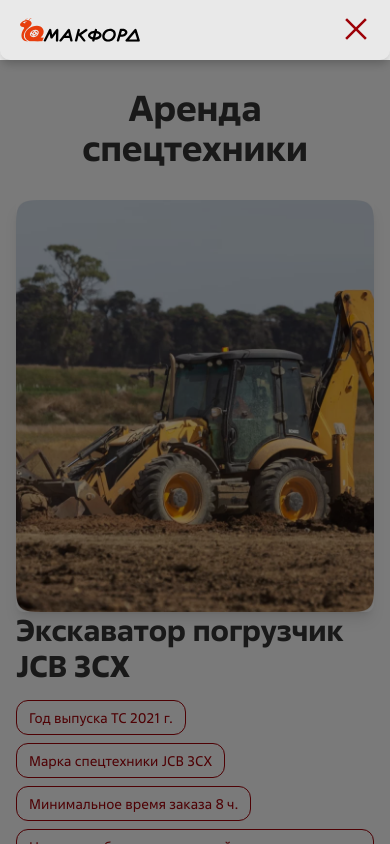
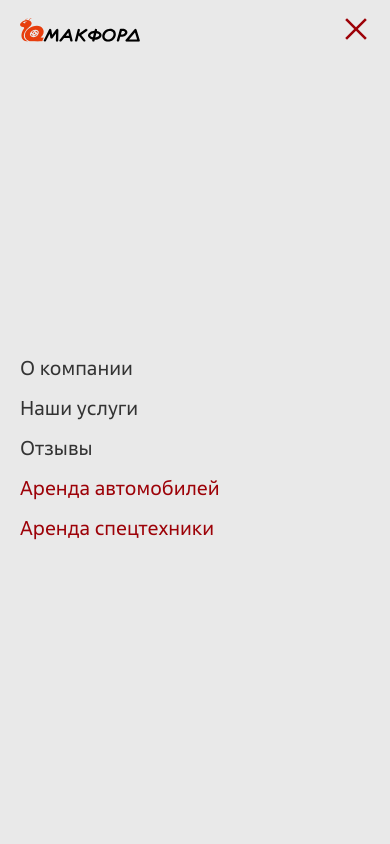
Before and after one commit to raskolnikOFF27/umac-ford, a React (Create React App) app: page /umac-ford/special-equipment-rentals in a window 390 px wide. Both pictures are taken after a click on the element 356 px from the left and 30 px from the top of the page. Shown: the top 844 px of the page. Built offline with nearby package versions, Linux system fonts and the light colour scheme.

Commit message:
big patch with many changes, working version

```diff
--- a/src/components/Footer/Footer.jsx
+++ b/src/components/Footer/Footer.jsx
@@ -1,6 +1,7 @@
 // src/components/Footer/Footer.jsx
 import React, { forwardRef } from "react";
 import { Layout } from "antd";
+import { Link } from "react-router-dom"; // Импортируем Link для якорных ссылок
 import styles from "./Footer.module.scss";
 import vkIcon from "../../assets/icons/vk-icon.svg";
 import telegramIcon from "../../assets/icons/telegram-icon.svg";
@@ -10,13 +11,19 @@
 
 const Footer = forwardRef(({ className = "", isVisible }, ref) => {
   return (
-    <AntFooter ref={ref} className={`${styles.footer} ${className} `}>
+    <AntFooter ref={ref} className={`${styles.footer} ${className}`}>
       <div className={styles.footerContent}>
         <div className={styles.footerLinks}>
-          <a href="/services">Услуги</a>
-          <a href="/about">О нас</a>
-          <a href="/contact-form">Запись</a>
-          <a href="/contacts">Контакты</a>
+          <Link to="/#about">О компании</Link>{" "}
+          {/* Прокрутка к разделу 'about' */}
+          <Link to="/#services">Наши услуги</Link>{" "}
+          {/* Прокрутка к разделу 'services' */}
+          <Link to="/#reviews">Отзывы</Link>{" "}
+          {/* Прокрутка к разделу 'reviews' */}
+          <Link to="/rentals">Аренда автомобилей</Link>{" "}
+          {/* Переход на страницу аренды автомобилей */}
+          <Link to="/special-equipment-rentals">Аренда спецтехники</Link>{" "}
+          {/* Переход на страницу аренды спецтехники */}
         </div>
         <div className={styles.socialMedia}>
           <a target="_blank" rel="noreferrer" href="https://vk.com/umakford">
--- a/src/components/Header/Header.jsx
+++ b/src/components/Header/Header.jsx
@@ -1,5 +1,4 @@
-// src/components/Header/Header.jsx
-import React, { useState, forwardRef } from "react";
+import React, { useState, useEffect, forwardRef } from "react";
 import { Link, useLocation, useNavigate } from "react-router-dom";
 import styles from "./Header.module.scss";
 import logo from "../../assets/icons/logo.svg";
@@ -11,6 +10,19 @@
   const { scrollTo } = useScroll();
   const location = useLocation();
   const navigate = useNavigate();
+
+  // Блокируем/разблокируем прокрутку при открытии/закрытии меню
+  useEffect(() => {
+    if (isMenuOpen) {
+      document.body.style.overflow = "hidden"; // Блокируем прокрутку
+    } else {
+      document.body.style.overflow = ""; // Восстанавливаем прокрутку
+    }
+
+    return () => {
+      document.body.style.overflow = ""; // Убираем блокировку при размонтировании компонента
+    };
+  }, [isMenuOpen]);
 
   const toggleMenu = () => {
     setIsMenuOpen(!isMenuOpen);
@@ -107,7 +119,52 @@
         </div>
       </header>
       {isMenuOpen && (
-        <div className={styles.navOverlay} onClick={closeMenu}></div>
+        <div className={styles.navOverlay} onClick={closeMenu}>
+          <ul className={styles.nav_overlay_list}>
+            <li>
+              <button
+                className={styles.nav_overlay_link}
+                onClick={() => handleScroll("about")}
+              >
+                О компании
+              </button>
+            </li>
+            <li>
+              <button
+                className={styles.nav_overlay_link}
+                onClick={() => handleScroll("services")}
+              >
+                Наши услуги
+              </button>
+            </li>
+            <li>
+              <button
+                className={styles.nav_overlay_link}
+                onClick={() => handleScroll("reviews")}
+              >
+                Отзывы
+              </button>
+            </li>
+            <li>
+              <Link
+                to="/rentals"
+                className={styles.nav_overlay_link}
+                onClick={closeMenu}
+              >
+                Аренда автомобилей
+              </Link>
+            </li>
+            <li>
+              <Link
+                to="/special-equipment-rentals"
+                className={styles.nav_overlay_link}
+                onClick={closeMenu}
+              >
+                Аренда спецтехники
+              </Link>
+            </li>
+          </ul>
+        </div>
       )}
     </>
   );
--- a/src/components/Header/Header.module.scss
+++ b/src/components/Header/Header.module.scss
@@ -85,6 +85,23 @@
   }
 }
 
+.nav_overlay_list {
+  display: flex;
+  flex-direction: column;
+  align-items: flex-start;
+  padding: 0 20px;
+  height: 100%;
+  justify-content: center;
+  gap: 10px;
+
+  li {
+    font-size: 20px;
+  }
+
+  .nav_overlay_link {
+  }
+}
+
 /* Мобильные стили */
 @media (max-width: 768px) {
   .header {
@@ -149,11 +166,11 @@
   /* Затемнение фона при открытом меню */
   .navOverlay {
     position: fixed;
-    top: 60px;
+    top: 51px;
     left: 0;
     width: 100%;
-    height: calc(100% - 60px);
-    background-color: rgba(0, 0, 0, 0.5);
-    z-index: 998;
+    height: calc(100% - 51px);
+    background-color: #e9e9e9;
+    z-index: 10000;
   }
 }
--- a/src/pages/CarRentalPage/CarRentalPage.jsx
+++ b/src/pages/CarRentalPage/CarRentalPage.jsx
@@ -252,7 +252,7 @@
                 key={car.id}
                 hoverable
                 bordered={false}
-                className={`bg-background shadow-md rounded-lg overflow-hidden transition-transform transform  ${styles.card}`}
+                className={` shadow-md rounded-lg overflow-hidden transition-transform transform  ${styles.card}`}
                 cover={
                   <div className="w-full h-48 md:h-56 overflow-hidden">
                     <img
--- a/src/pages/MainPage/MainPage.jsx
+++ b/src/pages/MainPage/MainPage.jsx
@@ -1,4 +1,3 @@
-// src/pages/MainPage/MainPage.jsx
 import React, { useRef, useEffect, useState } from "react";
 import { Button, ConfigProvider, Input, Form } from "antd";
 import { Typewriter } from "react-simple-typewriter";
@@ -27,21 +26,28 @@
 
   const [isContentVisible, setIsContentVisible] = useState(false);
   const [showSplash, setShowSplash] = useState(true);
+  const [hasSplashCompleted, setHasSplashCompleted] = useState(false);
 
   const { registerRef, scrollTo } = useScroll();
   const location = useLocation();
 
   useEffect(() => {
+    // Читаем флаг из localStorage
+    const splashCompleted = localStorage.getItem("splashCompleted") === "true";
+    if (splashCompleted) {
+      setHasSplashCompleted(true); // Если анимация была выполнена, пропускаем её
+      setShowSplash(false);
+    }
+
+    if (!splashCompleted) {
+      // Если анимация еще не завершена, запускаем её
       registerRef("about", aboutRef);
       registerRef("services", servicesRef);
       registerRef("reviews", reviewsRef);
       registerRef("map", mapRef);
       registerRef("form", formRef);
 
-    const header = document.querySelector("header");
-    const footer = document.querySelector("footer");
-
-    gsap.set([header, mainContentRef.current], {
+      gsap.set([mainContentRef.current], {
         opacity: 0,
         y: -20,
       });
@@ -61,11 +67,17 @@
                 y: "-100%",
                 duration: 0.5,
                 ease: "power2.in",
-              onComplete: () => setShowSplash(false),
+                onComplete: () => {
+                  setShowSplash(false);
+                  setHasSplashCompleted(true);
+                  // Сохраняем состояние в localStorage
+                  localStorage.setItem("splashCompleted", "true");
+                },
               });
             },
           }
         );
+      }
     }
 
     // Анимация появления при прокрутке
@@ -73,7 +85,6 @@
       trigger: introSectionRef.current,
       start: "bottom top",
       onEnter: () => {
-        gsap.to([header], { opacity: 1, y: 0, duration: 0.5 });
         gsap.to(mainContentRef.current, {
           opacity: 1,
           y: 0,
@@ -82,7 +93,6 @@
         });
       },
       onLeaveBack: () => {
-        gsap.to([header], { opacity: 0, y: 0, duration: 0.5 });
         gsap.to(mainContentRef.current, { opacity: 0, y: -10, duration: 0.5 });
         setIsContentVisible(false);
       },
@@ -100,7 +110,7 @@
       scrollTo(location.state.scrollTo);
       window.history.replaceState({}, document.title);
     }
-  }, [registerRef, scrollTo, location, showSplash]);
+  }, [registerRef, scrollTo, location, showSplash]); // Убираем hasSplashCompleted из зависимостей
 
   const scrollToForm = () => {
     scrollTo("form");
@@ -121,7 +131,8 @@
   return (
     <div>
       {/* Шторка с логотипом */}
-      {showSplash && (
+      {showSplash &&
+        !hasSplashCompleted && ( // Проверяем флаг, чтобы показать шторку только один раз
           <div className={mainPageStyles.splashScreen} ref={splashScreenRef}>
             <div className={mainPageStyles.logoContainer}>
               <img
@@ -178,7 +189,18 @@
             </h1>
           </div>
 
-          <button className={mainPageStyles.introButton} onClick={scrollToForm}>
+          <button
+            className={mainPageStyles.introButton}
+            onClick={() => {
+              const formSection = document.getElementById("form");
+              if (formSection) {
+                formSection.scrollIntoView({
+                  behavior: "smooth",
+                  block: "start",
+                });
+              }
+            }}
+          >
             Записаться в сервис
           </button>
         </div>
```
Lines whose indentation alone changed are shown as unchanged.
